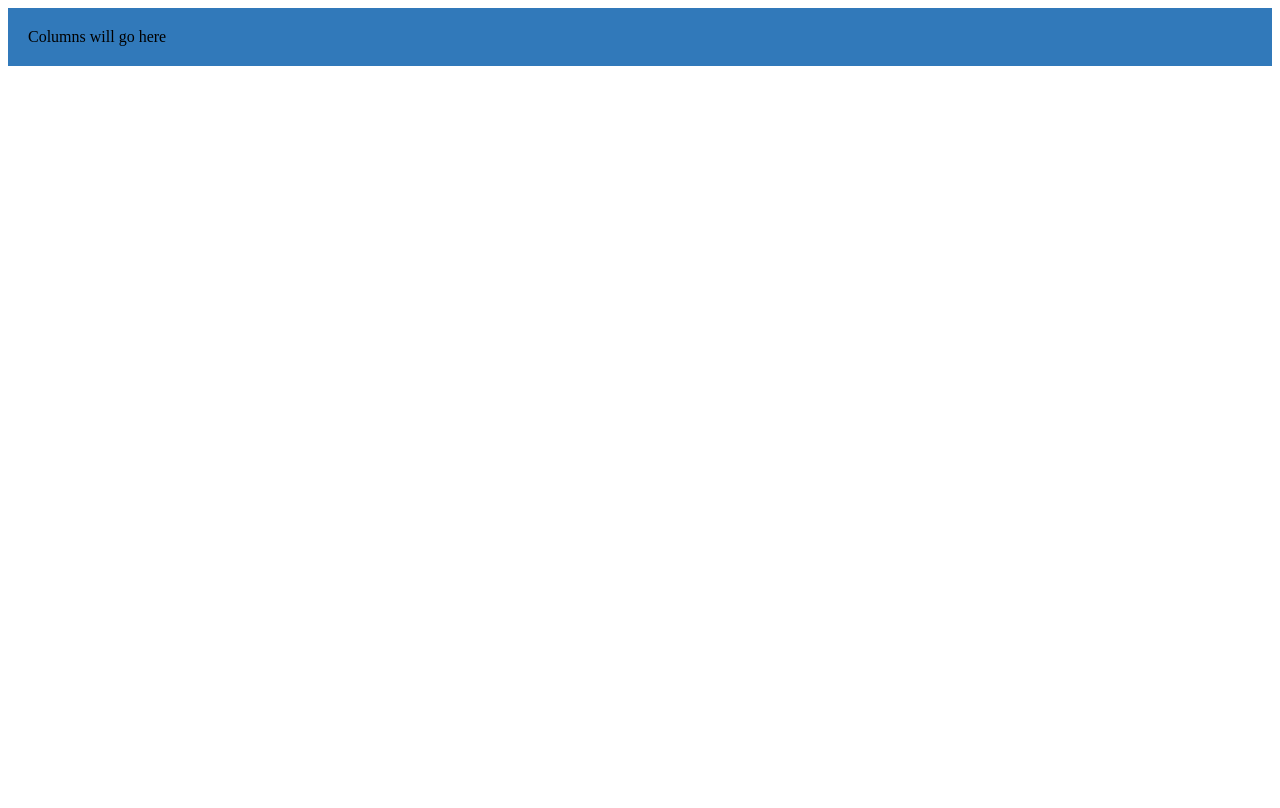
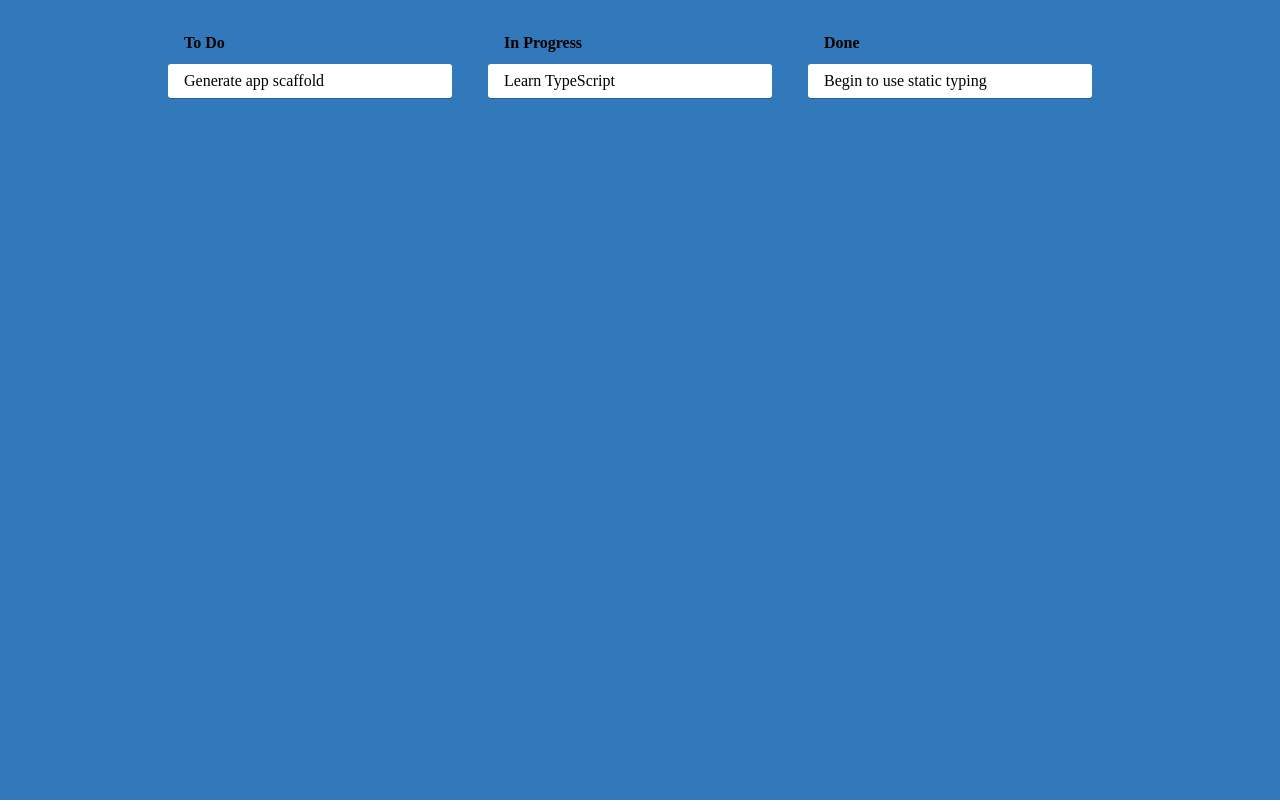
Before and after one commit to consoledot/trello-clone-, a React (Create React App) app: page / in a window 1280 px wide. Built offline with nearby package versions, Linux system fonts and the light colour scheme.

Commit message:
build added to UI

```diff
--- a/src/App.tsx
+++ b/src/App.tsx
@@ -1,9 +1,19 @@
 import {AppContainer} from "./styles"
-
+import {Card} from './Card'
+import {Column} from './Column'
 function App() {
   return (
     <AppContainer>
-      Columns will go here
+      <Column text="To Do">
+        <Card text="Generate app scaffold"/>
+      </Column>
+      <Column text="In Progress">
+        <Card text="Learn TypeScript"/>
+      </Column>
+      <Column text="Done">
+        <Card text="Begin to use static typing"/>
+      </Column>
+
     </AppContainer>
   );
 }
--- /dev/null
+++ b/src/Card.tsx
@@ -0,0 +1,8 @@
+import {CardContainer} from './styles'
+interface CardProps{
+    text:string
+}
+
+export const Card = ({text}:CardProps)=>{
+    return <CardContainer>{text}</CardContainer>
+}
--- /dev/null
+++ b/src/Column.tsx
@@ -0,0 +1,14 @@
+import {PropsWithChildren} from 'react'
+import {ColumnContainer, ColumnTitle} from './styles'
+
+interface ColumnProps{
+    text:string
+}
+export const Column = ({text, children}:PropsWithChildren<ColumnProps>)=>{
+    return (
+        <ColumnContainer>
+            <ColumnTitle>{text}</ColumnTitle>
+            {children}
+        </ColumnContainer>
+    )
+}
--- a/src/index.css
+++ b/src/index.css
@@ -3,6 +3,8 @@
 }
 *,*::before, *:after{
   box-sizing: border-box;
+  margin: 0;
+  padding: 0;
 }
 html, body, #root{
   height: 100%;
--- a/src/styles.ts
+++ b/src/styles.ts
@@ -7,6 +7,8 @@
     heigth: 100%;
     padding: 20px;
     width: 100%;
+    justify-content:center;
+    height:100%;
 `
 export const ColumnContainer = styled.div`
     background-color: #ebecfe0;
@@ -16,6 +18,7 @@
     border-radius: 3px;
     padding: 8px 8px;
     flex-grow:0;
+
 `
 export const ColumnTitle = styled.div`
     padding: 6px 16px 12px;
```
Also changed, not shown: 1 other file (tests, documents, lock files or other folders).
